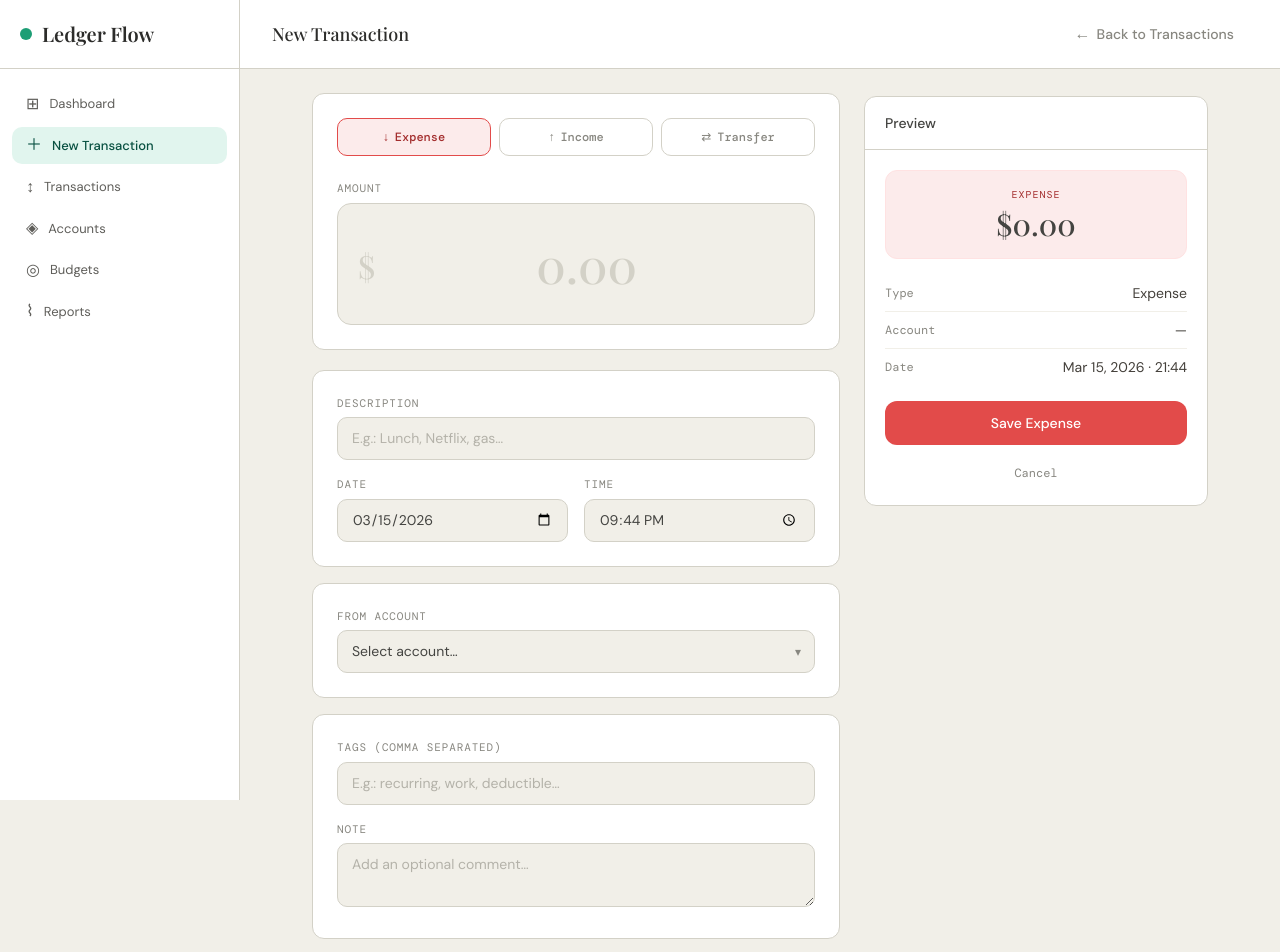
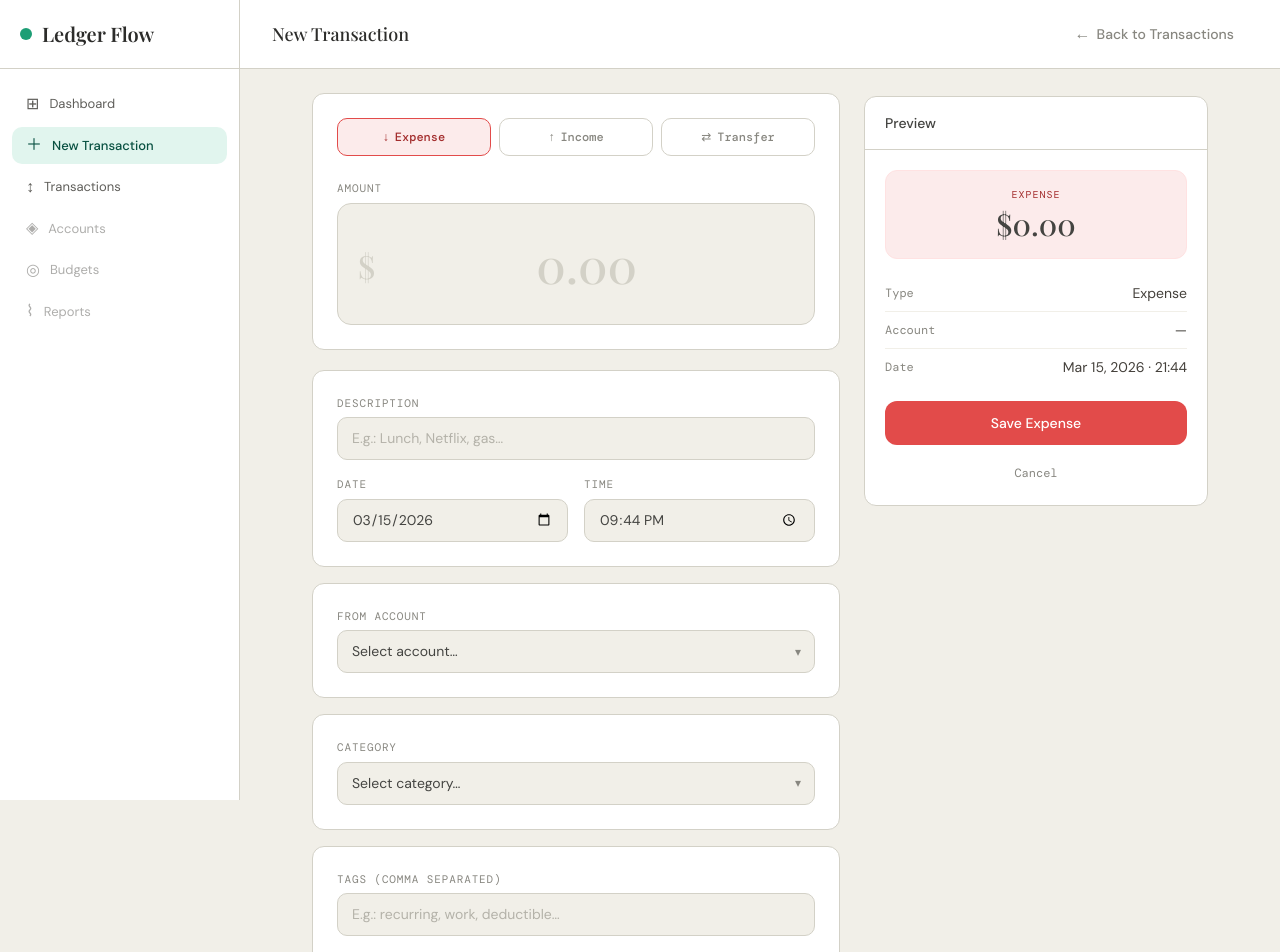
Before and after one commit to alex16jpv/ledger-flow, a Next.js app: page /transactions/new in a window 1280 px wide. Shown: the top 952 px of the page. Built offline with nearby package versions, Linux system fonts and the light colour scheme; a web font is replaced by a local one.

Commit message:
feat: add category field to transaction forms and update related components

```diff
--- a/app/(app)/transactions/new/components/NewTransactionContainer.tsx
+++ b/app/(app)/transactions/new/components/NewTransactionContainer.tsx
@@ -22,6 +22,7 @@ function getDefaultValues(): Partial<TransactionFormFields> & {
     description: "",
     date,
     time,
+    category: "",
     from_account_id: "",
     to_account_id: "",
     payer: "",
@@ -52,6 +53,7 @@ export default function NewTransactionContainer() {
     setValue("type", type);
     setValue("date", date);
     setValue("time", time);
+    setValue("category", "");
     setValue("from_account_id", "");
     setValue("to_account_id", "");
     setValue("payer", "");
--- a/app/(app)/transactions/new/components/TransactionForm.tsx
+++ b/app/(app)/transactions/new/components/TransactionForm.tsx
@@ -4,7 +4,7 @@ import InputText from "@/components/forms/InputText";
 import InputTextArea from "@/components/forms/InputTextArea";
 import InputTime from "@/components/forms/InputTime";
 import { TransactionKind } from "@/types/Transaction.types";
-import { TRANSACTION_TYPES } from "@/utils/constants";
+import { TRANSACTION_TYPES, CATEGORY_NAMES } from "@/utils/constants";
 import { UseFormRegister, FieldErrors } from "react-hook-form";
 import { TransactionFormFields } from "@/lib/schemas/transaction.schema";
 import { MOCK_ACCOUNT_OPTIONS } from "@/lib/mock/accounts.mock";
@@ -21,6 +21,11 @@ export default function TransactionForm({
   const isTransfer = selectedType === TRANSACTION_TYPES.TRANSFER;
   const isIncome = selectedType === TRANSACTION_TYPES.INCOME;
   const isExpense = selectedType === TRANSACTION_TYPES.EXPENSE;
+
+  const categoryOptions = CATEGORY_NAMES.map((name) => ({
+    value: name,
+    label: name,
+  }));
 
   return (
     <div
@@ -101,6 +106,20 @@ export default function TransactionForm({
         )}
       </section>
 
+      {/* Category */}
+      {isExpense && (
+        <section className="bg-white border border-stone-100 rounded-xl p-6">
+          <InputSelect
+            id="category"
+            label="Category"
+            options={categoryOptions}
+            firstOption="Select category…"
+            registration={register("category")}
+            error={errors.category?.message}
+          />
+        </section>
+      )}
+
       {/* Tags + note */}
       <section className="bg-white border border-stone-100 rounded-xl p-6 flex flex-col gap-4">
         <InputText
--- a/app/globals.css
+++ b/app/globals.css
@@ -63,7 +63,7 @@ body {
   background: transparent;
 }
 ::-webkit-scrollbar-thumb {
-  background: #d3d1c7;
+  background: var(--color-stone-100);
   border-radius: 2px;
 }
 .scrollbar-hide::-webkit-scrollbar {
@@ -80,7 +80,7 @@ body {
   padding: 9px 14px;
   border-radius: 10px;
   font-size: 13px;
-  color: #5f5e5a;
+  color: var(--color-stone-600);
   cursor: pointer;
   transition:
     background 0.15s,
@@ -88,22 +88,22 @@ body {
   white-space: nowrap;
 }
 .nav-link:hover {
-  background: #f1efe8;
-  color: #444441;
+  background: var(--color-stone-50);
+  color: var(--color-stone-800);
 }
 .nav-link.active {
-  background: #e1f5ee;
-  color: #085041;
+  background: var(--color-teal-50);
+  color: var(--color-teal-800);
   font-weight: 500;
 }
 .nav-link.active .nav-dot {
-  background: #1d9e75;
+  background: var(--color-teal-400);
 }
 .progress-track {
   height: 6px;
   border-radius: 3px;
   overflow: hidden;
-  background: #f1efe8;
+  background: var(--color-stone-50);
 }
 .sparkline {
   display: flex;
@@ -122,7 +122,7 @@ body {
 .field-label {
   font-family: var(--font-dm-mono), monospace;
   font-size: 11px;
-  color: #888780;
+  color: var(--color-stone-400);
   text-transform: uppercase;
   letter-spacing: 0.08em;
   margin-bottom: 6px;
@@ -132,13 +132,13 @@ body {
 /* ── Shared input base ── */
 .input-base {
   width: 100%;
-  background: #f1efe8;
-  border: 1.5px solid #d3d1c7;
+  background: var(--color-stone-50);
+  border: 1.5px solid var(--color-stone-100);
   border-radius: 10px;
   padding: 10px 14px;
   font-family: var(--font-dm-sans), sans-serif;
   font-size: 14px;
-  color: #444441;
+  color: var(--color-stone-800);
   outline: none;
   transition:
     border-color 0.15s,
@@ -148,15 +148,15 @@ body {
   -webkit-appearance: none;
 }
 .input-base::placeholder {
-  color: #b4b2a9;
+  color: var(--color-stone-200);
 }
 .input-base:focus {
-  border-color: #1d9e75;
+  border-color: var(--color-teal-400);
   box-shadow: 0 0 0 3px rgba(29, 158, 117, 0.12);
   background: #fff;
 }
 .input-base:hover:not(:focus) {
-  border-color: #888780;
+  border-color: var(--color-stone-400);
 }
 
 /* ── Select arrow ── */
@@ -169,7 +169,7 @@ body {
   right: 14px;
   top: 50%;
   transform: translateY(-50%);
-  color: #888780;
+  color: var(--color-stone-400);
   font-size: 12px;
   pointer-events: none;
 }
@@ -187,16 +187,16 @@ body {
   font-family: var(--font-playfair-display), serif;
   font-size: clamp(28px, 5vw, 48px);
   font-weight: 500;
-  color: #444441;
+  color: var(--color-stone-800);
   text-align: center;
   padding: 8px 0;
   transition: color 0.15s;
 }
 .input-amount::placeholder {
-  color: #d3d1c7;
+  color: var(--color-stone-100);
 }
 .input-amount:focus {
-  color: #085041;
+  color: var(--color-teal-800);
 }
 /* Remove number input arrows */
 .input-amount::-webkit-outer-spin-button,
@@ -210,8 +210,8 @@ body {
 
 /* ── Amount wrapper ── */
 .amount-wrapper {
-  background: #f1efe8;
-  border: 1.5px solid #d3d1c7;
+  background: var(--color-stone-50);
+  border: 1.5px solid var(--color-stone-100);
   border-radius: 14px;
   padding: 16px 20px;
   display: flex;
@@ -224,7 +224,7 @@ body {
     background 0.15s;
 }
 .amount-wrapper:focus-within {
-  border-color: #1d9e75;
+  border-color: var(--color-teal-400);
   box-shadow: 0 0 0 3px rgba(29, 158, 117, 0.12);
   background: #fff;
 }
@@ -232,12 +232,12 @@ body {
   font-family: var(--font-playfair-display), serif;
   font-size: clamp(20px, 3vw, 32px);
   font-weight: 500;
-  color: #d3d1c7;
+  color: var(--color-stone-100);
   padding-top: 4px;
   transition: color 0.15s;
 }
 .amount-wrapper:focus-within .amount-currency {
-  color: #9fe1cb;
+  color: var(--color-teal-100);
 }
 
 /* ── Category chip grid ── */
@@ -248,7 +248,7 @@ body {
   gap: 4px;
   padding: 10px 6px;
   border-radius: 10px;
-  border: 1.5px solid #d3d1c7;
+  border: 1.5px solid var(--color-stone-100);
   background: #fff;
   cursor: pointer;
   transition:
@@ -257,11 +257,11 @@ body {
   min-width: 0;
 }
 .cat-chip:hover {
-  border-color: #888780;
+  border-color: var(--color-stone-400);
 }
 .cat-chip.selected {
-  border-color: #1d9e75;
-  background: #e1f5ee;
+  border-color: var(--color-teal-400);
+  background: var(--color-teal-50);
 }
 .cat-chip .cat-emoji {
   font-size: 20px;
@@ -270,7 +270,7 @@ body {
 .cat-chip .cat-name {
   font-family: var(--font-dm-mono), monospace;
   font-size: 9px;
-  color: #888780;
+  color: var(--color-stone-400);
   text-transform: uppercase;
   letter-spacing: 0.05em;
   white-space: nowrap;
@@ -279,7 +279,7 @@ body {
   max-width: 100%;
 }
 .cat-chip.selected .cat-name {
-  color: #0f6e56;
+  color: var(--color-teal-600);
 }
 
 /* ── Transfer arrow connector ── */
@@ -287,12 +287,12 @@ body {
   width: 32px;
   height: 32px;
   border-radius: 50%;
-  background: #f1efe8;
-  border: 1.5px solid #d3d1c7;
+  background: var(--color-stone-50);
+  border: 1.5px solid var(--color-stone-100);
   display: flex;
   align-items: center;
   justify-content: center;
-  color: #888780;
+  color: var(--color-stone-400);
   font-size: 14px;
   flex-shrink: 0;
   cursor: pointer;
@@ -301,9 +301,9 @@ body {
     border-color 0.15s;
 }
 .transfer-arrow:hover {
-  background: #e6f1fb;
-  border-color: #378add;
-  color: #185fa5;
+  background: var(--color-blue-50);
+  border-color: var(--color-blue-400);
+  color: var(--color-blue-600);
 }
 
 /* ── Preview card ── */
@@ -312,7 +312,7 @@ body {
   justify-content: space-between;
   align-items: center;
   padding: 8px 0;
-  border-bottom: 1px solid #f1efe8;
+  border-bottom: 1px solid var(--color-stone-50);
 }
 .preview-row:last-child {
   border-bottom: none;
--- a/components/Sidebar.tsx
+++ b/components/Sidebar.tsx
@@ -23,14 +23,27 @@ export default function Sidebar() {
       >
         {NAV_ITEMS.map((item) => {
           const isActive = item.href === activeHref;
+
+          if (item.disabled) {
+            return (
+              <span
+                key={item.href}
+                className="nav-link opacity-50 cursor-not-allowed"
+                aria-disabled="true"
+                role="link"
+              >
+                <span className="text-base leading-none">{item.icon}</span>
+                <span>{item.label}</span>
+              </span>
+            );
+          }
+
           return (
             <Link
               key={item.href}
               href={item.href}
-              className={`nav-link${isActive ? " active" : ""}${item.disabled ? " pointer-events-none" : ""}`}
-              aria-disabled={item.disabled || undefined}
+              className={`nav-link${isActive ? " active" : ""}`}
               aria-current={isActive ? "page" : undefined}
-              tabIndex={item.disabled ? -1 : undefined}
             >
               <span className="text-base leading-none">{item.icon}</span>
               <span>{item.label}</span>
--- a/lib/schemas/transaction.schema.ts
+++ b/lib/schemas/transaction.schema.ts
@@ -13,6 +13,7 @@ const time = z
   .regex(/^([01]\d|2[0-3]):[0-5]\d$/, "Invalid time format (HH:MM)")
   .or(z.literal(""));
 const account = z.string().min(1, "Account is required");
+const category = z.string().optional();
 const tags = z.string().optional();
 const note = z.string().optional();
 
@@ -22,6 +23,7 @@ const expenseSchema = z.object({
   description,
   date,
   time,
+  category,
   from_account_id: account,
   tags,
   note,
@@ -72,4 +74,5 @@ export type TransactionFormFields = {
   payer?: string;
   tags?: string;
   note?: string;
+  category?: string;
 };
--- a/utils/transaction.utils.ts
+++ b/utils/transaction.utils.ts
@@ -6,18 +6,14 @@ const { EXPENSE, INCOME, TRANSFER } = TRANSACTION_TYPES;
 export function getTransactionSubtitle(transaction: Transaction): string {
   const label = TRANSACTION_TYPE_LABELS[transaction.type];
 
-  if (transaction.type === TRANSFER) {
-    return `${label} · ${transaction.from_account_id} → ${transaction.to_account_id}`;
+  switch (transaction.type) {
+    case TRANSFER:
+      return `${label} · ${transaction.from_account_id} → ${transaction.to_account_id}`;
+    case INCOME:
+      return `${label} · ${transaction.to_account_id}`;
+    case EXPENSE: {
+      const category = transaction.category ?? "Uncategorized";
+      return `${label} · ${category} · ${transaction.from_account_id}`;
+    }
   }
-
-  if (transaction.type === INCOME) {
-    return `${label} · ${transaction.to_account_id}`;
-  }
-
-  if (transaction.type === EXPENSE) {
-    const category = transaction.category ?? "Uncategorized";
-    return `${label} · ${category} · ${transaction.from_account_id}`;
-  }
-
-  return label;
 }
```
